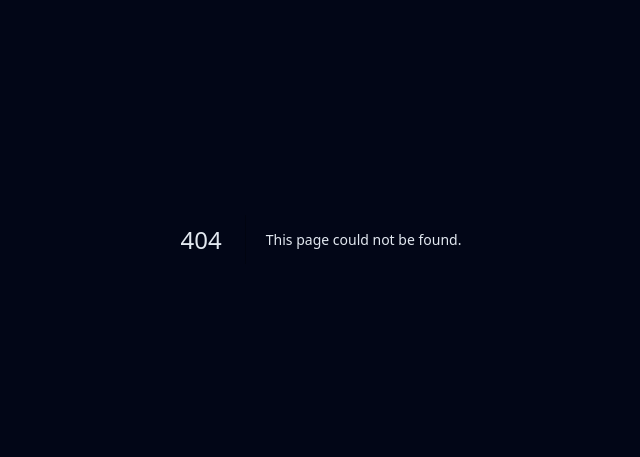
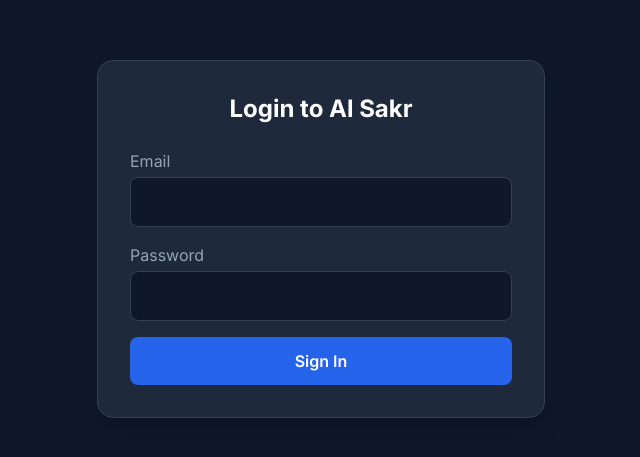
Before and after one commit to alsakronline-cyber/alsakr-online, a Next.js app in the folder alsakr_v2/v2_project/frontend/: page /auth/login in a window 1280 px wide. Before the commit this address had no page. Shown: the part 161-618 px from the top of the page, without its empty margins (319-959 px from the left). Built offline with nearby package versions, Linux system fonts and the light colour scheme.

Commit message:
feat: Implement NextAuth + PocketBase authentication

```diff
--- /dev/null
+++ b/alsakr_v2/v2_project/frontend/app/api/auth/[...nextauth]/route.ts
@@ -0,0 +1,63 @@
+import NextAuth from 'next-auth';
+import CredentialsProvider from 'next-auth/providers/credentials';
+import PocketBase from 'pocketbase';
+
+const pb = new PocketBase(process.env.PB_URL || 'http://pocketbase:8090');
+
+export const authOptions = {
+    providers: [
+        CredentialsProvider({
+            name: 'Credentials',
+            credentials: {
+                email: { label: "Email", type: "text" },
+                password: { label: "Password", type: "password" }
+            },
+            async authorize(credentials) {
+                if (!credentials?.email || !credentials?.password) return null;
+
+                try {
+                    const authData = await pb.collection('users').authWithPassword(
+                        credentials.email,
+                        credentials.password
+                    );
+
+                    if (authData.record) {
+                        return {
+                            id: authData.record.id,
+                            email: authData.record.email,
+                            name: authData.record.name,
+                        };
+                    }
+                    return null;
+                } catch (e) {
+                    console.error('PocketBase Auth Error:', e);
+                    return null;
+                }
+            }
+        })
+    ],
+    callbacks: {
+        async session({ session, token }) {
+            if (token) {
+                session.user.id = token.sub;
+            }
+            return session;
+        },
+        async jwt({ token, user }) {
+            if (user) {
+                token.sub = user.id;
+            }
+            return token;
+        }
+    },
+    pages: {
+        signIn: '/auth/login',
+    },
+    session: {
+        strategy: 'jwt',
+    },
+};
+
+const handler = NextAuth(authOptions);
+
+export { handler as GET, handler as POST };
--- /dev/null
+++ b/alsakr_v2/v2_project/frontend/app/auth/login/page.tsx
@@ -0,0 +1,64 @@
+'use client';
+
+import { useState } from 'react';
+import { signIn } from 'next-auth/react';
+import { useRouter } from 'next/navigation';
+
+export default function LoginPage() {
+    const [email, setEmail] = useState('');
+    const [password, setPassword] = useState('');
+    const [error, setError] = useState('');
+    const router = useRouter();
+
+    const handleSubmit = async (e: React.FormEvent) => {
+        e.preventDefault();
+        const result = await signIn('credentials', {
+            email,
+            password,
+            redirect: false,
+        });
+
+        if (result?.error) {
+            setError('Invalid credentials');
+        } else {
+            router.push('/command-center');
+        }
+    };
+
+    return (
+        <div className="min-h-screen flex items-center justify-center bg-slate-900">
+            <div className="bg-slate-800 p-8 rounded-2xl shadow-xl w-full max-w-md border border-slate-700">
+                <h1 className="text-2xl font-bold text-white mb-6 text-center">Login to Al Sakr</h1>
+                {error && <p className="text-red-500 mb-4 text-center">{error}</p>}
+                <form onSubmit={handleSubmit} className="space-y-4">
+                    <div>
+                        <label className="block text-slate-400 mb-1">Email</label>
+                        <input
+                            type="email"
+                            value={email}
+                            onChange={(e) => setEmail(e.target.value)}
+                            className="w-full p-3 rounded-lg bg-slate-900 border border-slate-700 text-white focus:outline-none focus:ring-2 focus:ring-blue-500"
+                            required
+                        />
+                    </div>
+                    <div>
+                        <label className="block text-slate-400 mb-1">Password</label>
+                        <input
+                            type="password"
+                            value={password}
+                            onChange={(e) => setPassword(e.target.value)}
+                            className="w-full p-3 rounded-lg bg-slate-900 border border-slate-700 text-white focus:outline-none focus:ring-2 focus:ring-blue-500"
+                            required
+                        />
+                    </div>
+                    <button
+                        type="submit"
+                        className="w-full py-3 bg-blue-600 hover:bg-blue-700 text-white rounded-lg font-semibold transition-colors"
+                    >
+                        Sign In
+                    </button>
+                </form>
+            </div>
+        </div>
+    );
+}
--- a/alsakr_v2/v2_project/frontend/app/layout.tsx
+++ b/alsakr_v2/v2_project/frontend/app/layout.tsx
@@ -1,5 +1,6 @@
 import './globals.css';
 import { Inter } from 'next/font/google';
+import Providers from './providers';
 
 const inter = Inter({ subsets: ['latin'] });
 
@@ -16,7 +17,9 @@
     return (
         <html lang="en">
             <body className={`${inter.className} bg-slate-950 text-slate-200 antialiased`}>
-                {children}
+                <Providers>
+                    {children}
+                </Providers>
             </body>
         </html>
     );
--- /dev/null
+++ b/alsakr_v2/v2_project/frontend/app/providers.tsx
@@ -0,0 +1,7 @@
+'use client';
+
+import { SessionProvider } from 'next-auth/react';
+
+export default function Providers({ children }: { children: React.ReactNode }) {
+    return <SessionProvider>{children}</SessionProvider>;
+}
--- a/alsakr_v2/v2_project/frontend/package.json
+++ b/alsakr_v2/v2_project/frontend/package.json
@@ -13,7 +13,9 @@
         "react": "^18",
         "react-dom": "^18",
         "lucide-react": "^0.284.0",
-        "framer-motion": "^10.16.4"
+        "framer-motion": "^10.16.4",
+        "next-auth": "4.24.5",
+        "pocketbase": "0.19.0"
     },
     "devDependencies": {
         "tailwindcss": "^3.3.0",
```
